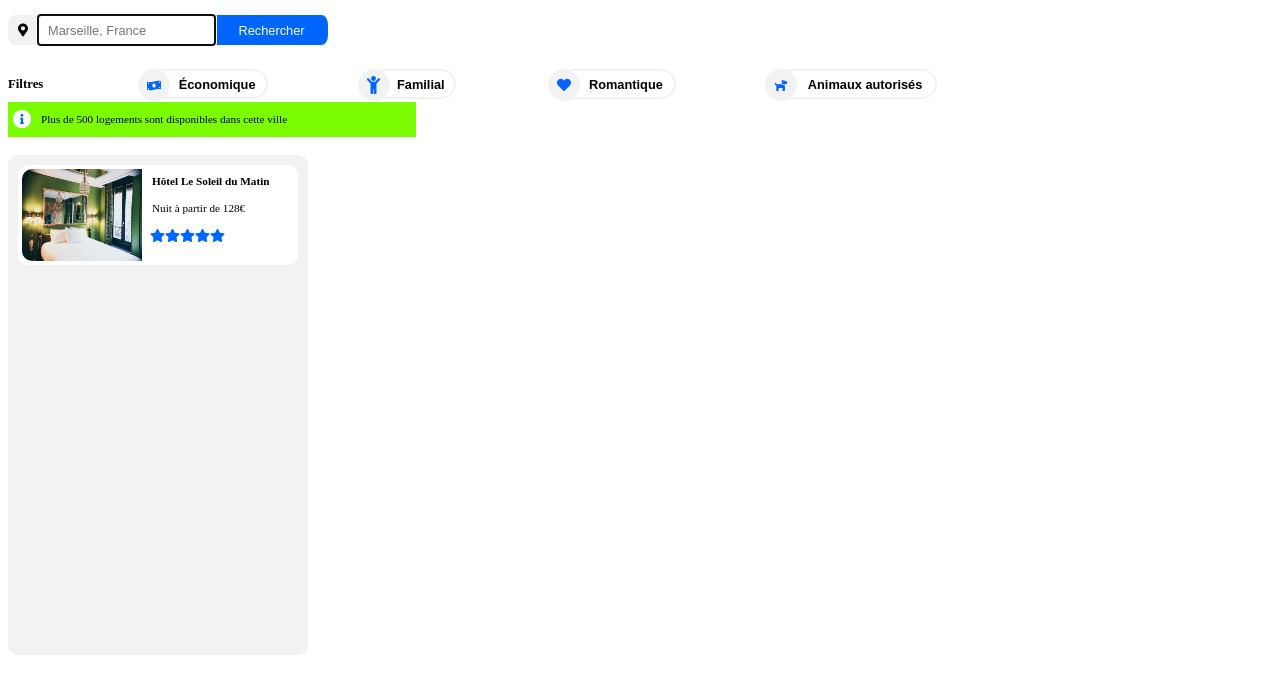
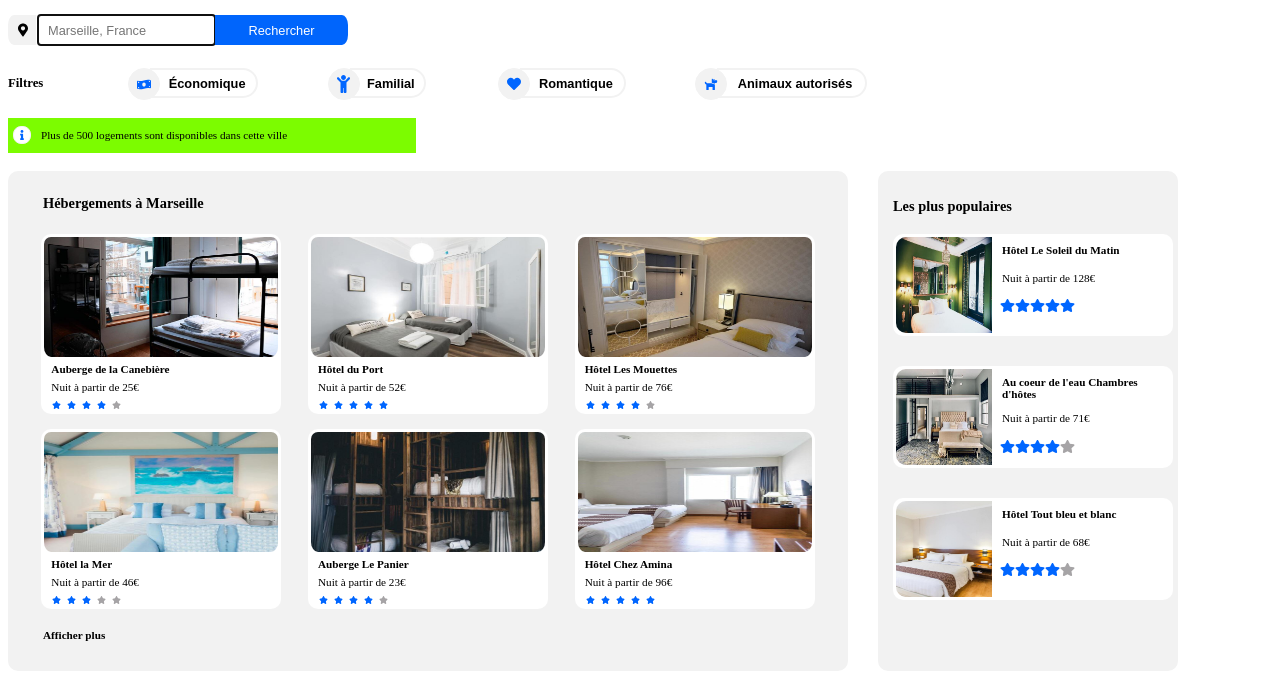
Before and after one commit to benlinux1/001_BenoitVINCENT-RESERVIA, a plain HTML site: page index.html in a window 1280 px wide. Shown: the part 133-812 px from the top of the page. Drawn offline with Linux system fonts and the light colour scheme.

```diff
--- a/index.html
+++ b/index.html
@@ -53,12 +53,8 @@
           <input type="search" id="Ville" name="Ville" placeholder="Marseille, France" class="ville" autofocus/>
           <!-- Bouton rechercher-->
           <input type="submit" value="Rechercher" class="rechercher"/>
-          <br />
-          <br />
       </section>
       <br />
-
-
 
       <!-- Section 2 : filtres de recherche-->
       <section id="filtres">
@@ -89,8 +85,6 @@
 
         </ul>
       </section>
-      <br />
-      <br />
       <br />
 
       <!-- Section 3 bis : Résultat de la recherche -->
@@ -195,9 +189,10 @@
 
 
         <!-- Section 4 : les plus populaires -->
-        <div id="populaires">
+        <section id="populaires">
+          <h2>Les plus populaires</h2>
           <div class="vignette_pop">
-            <a href="/images/hebergements/1_xlarge/xl_populaire1.jpg"><img src="/images/hebergements/4_small/populaire1.jpg" alt="Hôtel Le Soleil du Matin" class="pop1"/></a>
+            <a href="/images/hebergements/1_xlarge/xl_populaire1.jpg"><img src="/images/hebergements/4_small/populaire1.jpg" alt="Hôtel Le Soleil du Matin" class="pop"/></a>
             <div class="contenu_vignette_populaire">
               <p class="nom_hotel">Hôtel Le Soleil du Matin</p>
               <p class="prix">Nuit à partir de 128€</p>
@@ -210,7 +205,38 @@
               </div>
             </div>
           </div>
-        </div>
+
+          <div class="vignette_pop">
+            <a href="/images/hebergements/1_xlarge/xl_populaire2.jpg"><img src="/images/hebergements/4_small/populaire2.jpg" alt="Au Coeur de l'eau Chambres d'hôtes" class="pop"/></a>
+            <div class="contenu_vignette_populaire">
+              <p class="nom_hotel">Au coeur de l'eau Chambres d'hôtes</p>
+              <p class="prix">Nuit à partir de 71€</p>
+              <div class="rating">
+                <img src="/icons/star-solid.svg" alt="star" class="etoile_bleu">
+                <img src="/icons/star-solid.svg" alt="star" class="etoile_bleu">
+                <img src="/icons/star-solid.svg" alt="star" class="etoile_bleu">
+                <img src="/icons/star-solid.svg" alt="star" class="etoile_bleu">
+                <img src="/icons/star-solid.svg" alt="star" class="etoile_vide">
+              </div>
+            </div>
+          </div>
+
+          <div class="vignette_pop">
+            <a href="/images/hebergements/1_xlarge/xl_populaire3.jpg"><img src="/images/hebergements/4_small/populaire3.jpg" alt="Hôtel Tout bleu et blanc" class="pop"/></a>
+            <div class="contenu_vignette_populaire">
+              <p class="nom_hotel">Hôtel Tout bleu et blanc</p>
+              <p class="prix">Nuit à partir de 68€</p>
+              <div class="rating">
+                <img src="/icons/star-solid.svg" alt="star" class="etoile_bleu">
+                <img src="/icons/star-solid.svg" alt="star" class="etoile_bleu">
+                <img src="/icons/star-solid.svg" alt="star" class="etoile_bleu">
+                <img src="/icons/star-solid.svg" alt="star" class="etoile_bleu">
+                <img src="/icons/star-solid.svg" alt="star" class="etoile_vide">
+              </div>
+            </div>
+          </div>
+
+        </section>
       </section>
 
 
--- a/styles.css
+++ b/styles.css
@@ -23,9 +23,9 @@
 
 #bloc_page
 {
-width: 1360px;
-margin: auto;
-padding: auto;
+    width: 1360px;
+    margin: auto;
+    padding: auto;
 }
 
 header a /* 3 éléments du menu de navigation*/
@@ -39,8 +39,9 @@
 .slogan
 {
     font-size: 1em;
-    overflow-wrap: break-word;
     flex-wrap: wrap;
+    width: 300px;
+    min-width: 50%;
 }
 
 header p
@@ -82,7 +83,6 @@
 
 #searchbar /* Conteneur icone + champ recherche + bouton rechercher*/
 {
-    position: absolute;
     display: flex;
     height: 30px;
     width: 25%;
@@ -97,7 +97,6 @@
     justify-content: center;
     width: 30px;
     min-width: 30px;
-    height: 100%;
 }
 
 .geolocalisation /* icône géolocalisation*/
@@ -109,7 +108,6 @@
 .ville /* Champ de recherche Ville*/
 {
     display: block;
-    position: relative;
     padding-left: 10px;
     border-top: 1px solid #f2f2f2;
     border-bottom: 1px solid #f2f2f2;
@@ -133,12 +131,14 @@
 
 #filtres /* Conteneur des 4 filtres*/
 {
-    position: absolute;
     display: flex;
-    width: 75%;
+    width: 880px;
+    height: 30px;
+    max-width: 70%;
     align-items: center;
-    margin-top: 20px;
+    margin-top: 5px;
     flex-direction: row;
+    justify-content: space-around;
 }
 
 #filtres p
@@ -152,7 +152,7 @@
 {
     list-style: none;
     height: 30px;
-    width: 100%;
+    width: 880px;
     display: flex;
     justify-content: space-around;
     flex-wrap: wrap;
@@ -210,8 +210,8 @@
     display: flex;
     align-items: center;
     align-content: space-around;
-    margin-top: 15px;
     flex-wrap: wrap;
+    margin-top: 2px;
 }
 
 .bloc_info /* Conteneur icône Info */
@@ -242,8 +242,8 @@
 
 #section1
 {
-    justify-content: space-between;
-    flex-flow: row;
+    justify-content: flex-start;
+    display: flex;
 }
 
 #hebergements /* Section Hébergements*/
@@ -253,15 +253,15 @@
     width: 800px;
     border-radius: 10px 10px;
     flex-wrap: wrap;
-    display: none;
+    display: inline-flex;
     flex-direction: row;
-    justify-content: space-between;
-    align-content: space-around;
+    justify-content: space-around;
+    align-content: flex-start;
     padding-left: 20px;
     padding-right: 20px;
-    position: absolute;
     align-items: center;
     vertical-align: top;
+    position: inherit;
 }
 
 h1 /* Hébergements à Marseille*/
@@ -288,11 +288,11 @@
 
 .vignette img
 {
-    width: 98%;
+    width: 234px;
     max-height: 120px;
-    padding-left: 2px;
-    padding-right: 2px;
-    padding-top: 2px;
+    padding-left: 3px;
+    padding-right: 3px;
+    padding-top: 3px;
     border-radius: 10px 10px;
 }
 
@@ -348,32 +348,50 @@
     height: 500px;
     background-color: #f2f2f2;
     align-content: space-around;
-    justify-content: space-around;
+    justify-content: flex-start;
     display: inline-flex;
     vertical-align: top;
     border-radius: 10px 10px;
+    margin-left: 30px;
+    flex-flow: column;
+}
+
+#populaires h2 /* Les plus populaires*/
+{
+    width: 100%;
+    height: 10px;
+    padding-top: 15px;
+    padding: auto;
+    margin-left: 15px;
+    font-size: 0.9em;
+    font-weight: bold;
 }
 
 .vignette_pop
 {
     background-color: #ffffff;
     width: 280px;
-    height: 100px;
+    height: 102px;
     flex-flow: row;
     display: flex;
     align-content: space-around;
-    margin-top: 10px;
+    justify-content: space-around;
+    margin-top: 15px;
+    margin-left: auto;
+    margin-right: auto;
     border-radius: 10px 10px;
+    margin: 15px;
 }
 
 
-.pop1
+.pop
 {
-    margin-top: 4px;
-    margin-bottom: 4px;
-    margin-left: 4px;
-    height: 92px;
-    max-width: 120px;
+    margin-top: 3px;
+    margin-bottom: 3px;
+    margin-left: 3px;
+    height: 96px;
+    width: 96px;
+    max-height: 96%;
     border-top-left-radius: 10px 10px;
     border-bottom-left-radius: 10px 10px;
     display: inline-block;
```
